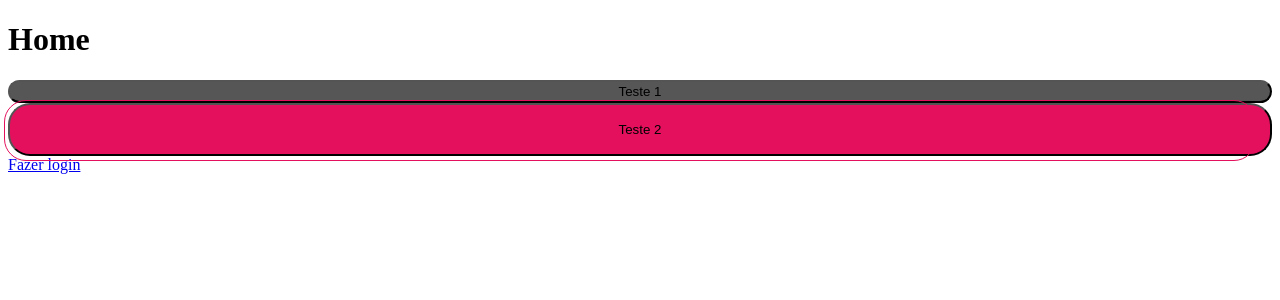
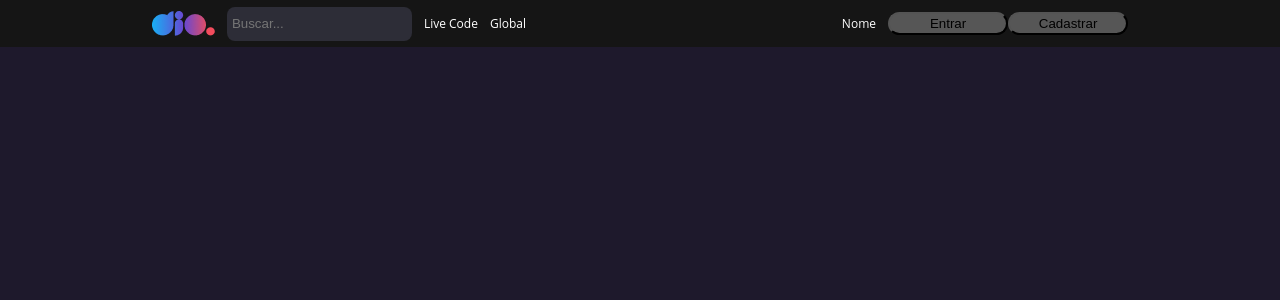
Before and after one commit to gabrielfari4/dio-project, a React (Create React App) app: page / in a window 1280 px wide. Shown: the top 300 px of the page. Built offline with nearby package versions, Linux system fonts and the light colour scheme.

Commit message:
creating global style

```diff
--- a/src/components/Header/index.jsx
+++ b/src/components/Header/index.jsx
@@ -1,13 +1,14 @@
 import Button from "../Button";
 import { BuscarInputContainer, HeaderContainer, Input, Menu, MenuRight, Row, Wrapper } from "./styles";
-
+import Logo from '../../assets/logo-dio.png';
+import Banner from '../../assets/banner.png';
 
 const Header = () => {
   return (
     <Wrapper>
         <HeaderContainer>
             <Row>
-                <img src={} alt="Logo da DIO" />
+                <img src={Logo} alt="Logo da DIO" />
                 <BuscarInputContainer>
                     <Input placeholder="Buscar..." />
                 </BuscarInputContainer>
--- a/src/components/Header/styles.js
+++ b/src/components/Header/styles.js
@@ -6,7 +6,7 @@ export const HeaderContainer = styled.div`
     height: 47px;
 
     display: flex;
-    justify-content: space-between;
+    justify-content: space-around;
     align-items: center;
     margin: 0 auto;
 `
@@ -33,12 +33,14 @@ export const Wrapper = styled.div`
 `
 
 export const BuscarInputContainer = styled.div`
-    width: 275px;
-    height: 20px;
+    width: 175px;
+    height: 30px;
     background: #2D2D37;
     border-radius: 8px;
     padding: 2px 5px;
-    margin: 0  12px;
+    margin: 0 12px;
+    display: flex;
+
 `
 
 export const Menu = styled.a`
--- a/src/index.js
+++ b/src/index.js
@@ -1,11 +1,14 @@
 import React from 'react';
 import ReactDOM from 'react-dom/client';
 import App from './App';
+import { GlobalStyle } from './styles/global';
+
 
 
 const root = ReactDOM.createRoot(document.getElementById('root'));
 root.render(
   <React.StrictMode>
+    <GlobalStyle />
     <App />
   </React.StrictMode>
 );
--- a/src/pages/home/index.jsx
+++ b/src/pages/home/index.jsx
@@ -1,13 +1,11 @@
 import { Link } from "react-router-dom";
 import Button from "../../components/Button";
+import Header from "../../components/Header";
 
 const Home = () => {
     return (
         <>
-            <h1>Home</h1>
-            <Button title='Teste 1' />
-            <Button variant="secondary" title='Teste 2' />
-            <Link to="/login">Fazer login</Link>
+            <Header />
         </>
     )
 }
--- /dev/null
+++ b/src/styles/global.js
@@ -0,0 +1,15 @@
+import { createGlobalStyle } from "styled-components";
+
+
+export const GlobalStyle = createGlobalStyle`
+
+    * {
+        margin: 0;
+        padding: 0;
+    }
+
+    body {
+        background-color: #1E192C;
+        color: #FFFFFF;
+    }
+`
```
Also changed, not shown: src/assets/banner.png (added), src/assets/logo-dio.png (added).
